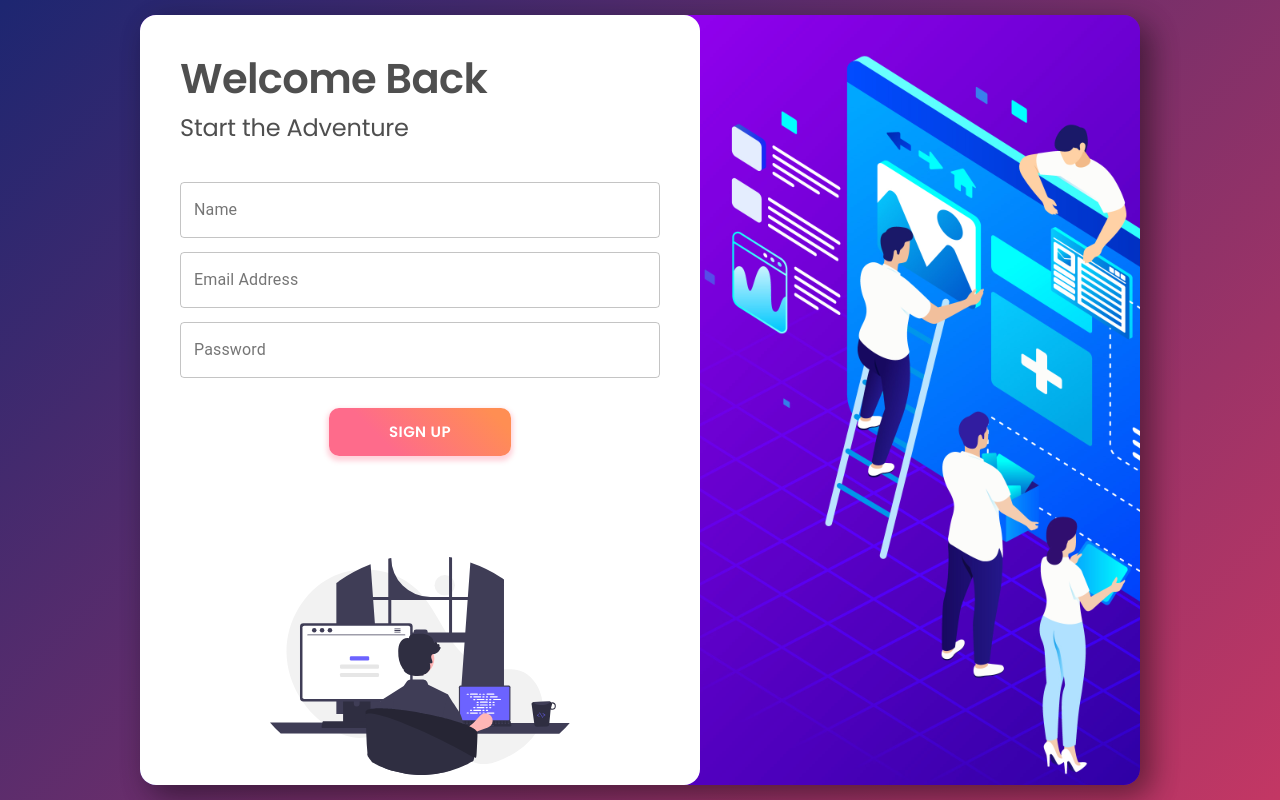
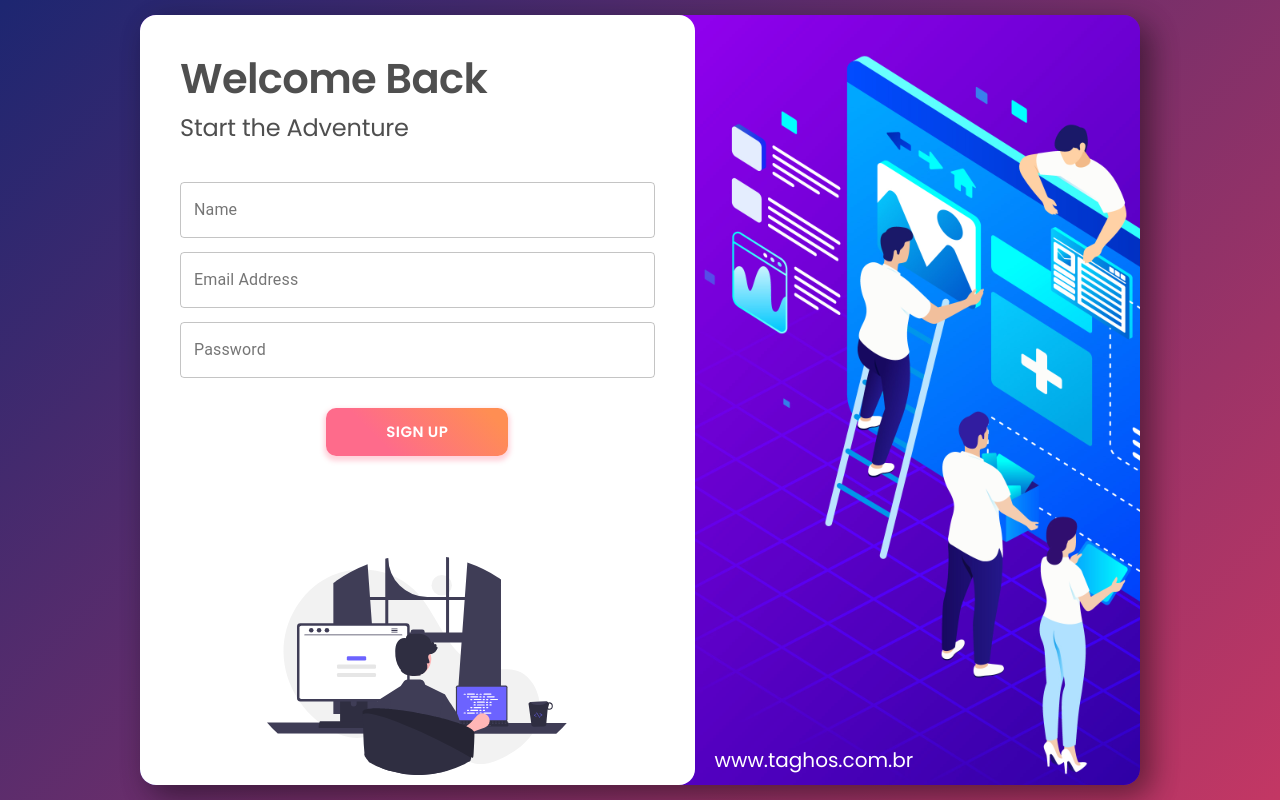
Before and after one commit to saulocode1/form, a React (Create React App) app: page / in a window 1280 px wide. Built offline with nearby package versions, Linux system fonts and the light colour scheme.

Commit message:
change links wrapper display

```diff
--- a/src/Components/StyledForm/FormLinks/styled.js
+++ b/src/Components/StyledForm/FormLinks/styled.js
@@ -1,12 +1,12 @@
 import styled from "styled-components";
 
 export const LinksWrapper = styled.div`
-   padding: 2.5rem 1.25rem;
+   padding: 40px 20px;
    position: relative;
    height: 100%;
    width: 28.125rem;
 
-   @media (min-width: 1000px) {
+   @media (max-width: 1100px) {
       display: none;
    }
 `;
@@ -25,17 +25,17 @@ export const Taghos = styled.h1`
    font-size: 1.875rem;
    color: var(--text-color);
    user-select: none;
-   background: -webkit-linear-gradient(90deg, var(--gradient-3) 50%, var(--gradient-4) 90%);
-  -webkit-background-clip: text;
-  -webkit-text-fill-color: transparent;
+   background: -webkit-linear-gradient(
+      90deg,
+      var(--gradient-3) 50%,
+      var(--gradient-4) 90%
+   );
+   -webkit-background-clip: text;
+   -webkit-text-fill-color: transparent;
 `;
 
-export const SocialWrapper = styled.div`
+export const SocialWrapper = styled.div``;
 
-`;
-
-export const Header = styled.header`
-
-`;
+export const Header = styled.header``;
 
 export default UrlLink;
```
